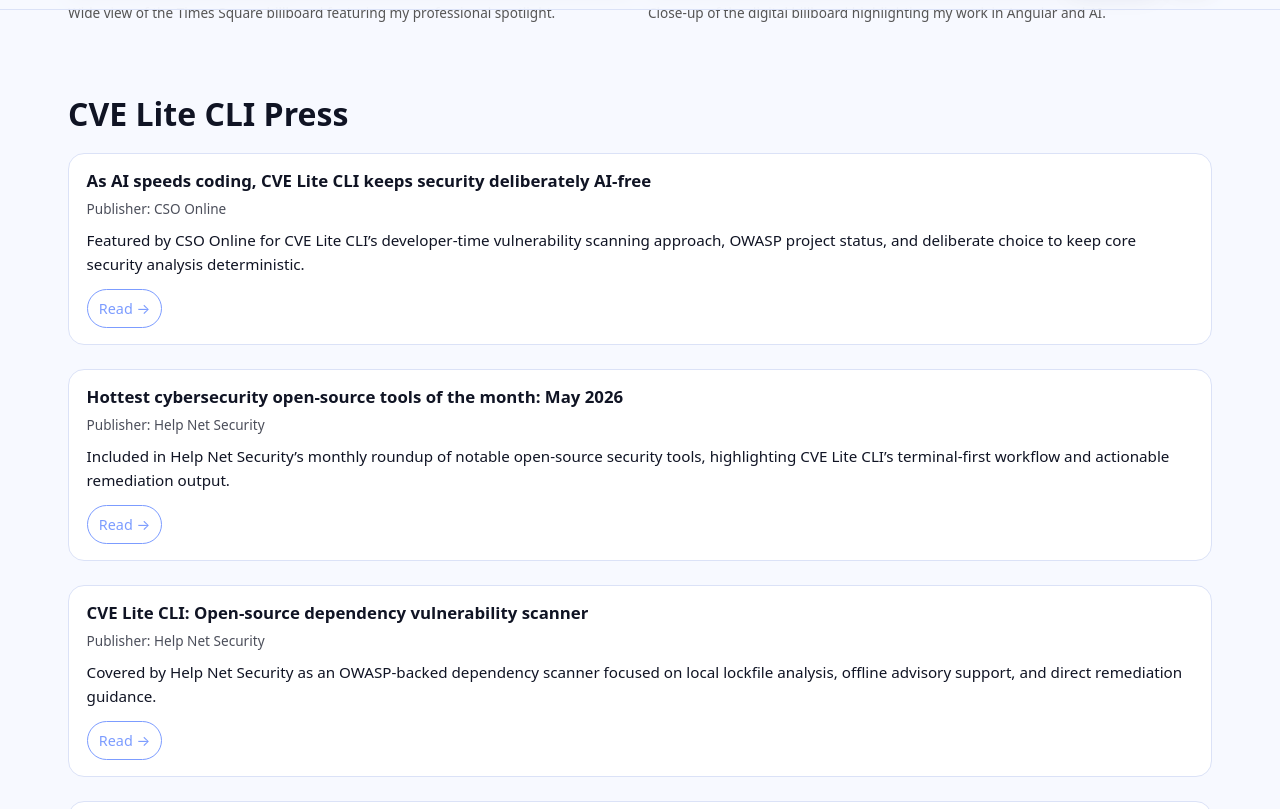
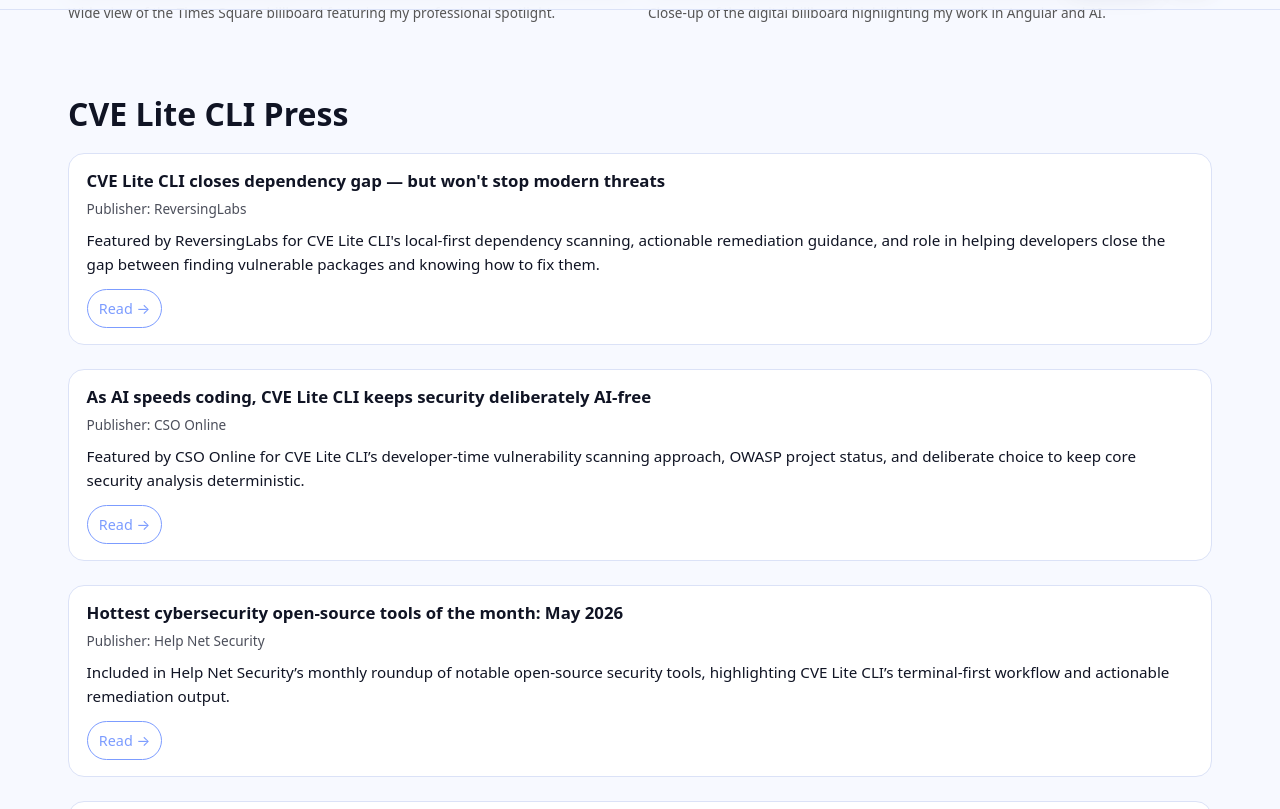
Before and after one commit to sonukapoor/sonukapoor-site.com, a Jekyll site: the page built from media.md, in a window 1280 px wide and 900 px high, scrolled down 797 px, cut to the strip 91-900 px from the top of the window. Built offline with Jekyll 4.4.1, drawn with Linux system fonts in a browser that asks for light colours.

Commit message:
feat: add ReversingLabs coverage and logo

```diff
--- a/media.md
+++ b/media.md
@@ -342,6 +342,14 @@
             publisher: { "@type": "Organization", name: "TechTarget" }
             url: "https://www.techtarget.com/searchenterpriseai/tip/Citizen-developers-are-redefining-enterprise-AI-development"
             about: { "@id": "https://sonukapoor.com/#person" }
+        - "@type": "ListItem"
+          position: 40
+          item:
+            "@type": "NewsArticle"
+            headline: "CVE Lite CLI closes dependency gap — but won't stop modern threats"
+            publisher: { "@type": "Organization", name: "ReversingLabs" }
+            url: "https://www.reversinglabs.com/blog/cve-lite-cli"
+            about: { "@id": "https://sonukapoor.com/#person" }
 ---
 
 I’ve been featured, quoted, and publicly recognized across leading publications, interviews, and high-visibility showcases that highlight my work in Angular, AI, and enterprise technology.
@@ -388,6 +396,17 @@
 <h2 class="media-section-title" id="cve-lite-press">CVE Lite CLI Press</h2>
 
 <div class="cards">
+
+  <div class="card">
+    <h2>CVE Lite CLI closes dependency gap — but won't stop modern threats</h2>
+    <div class="card-meta">Publisher: ReversingLabs</div>
+    <p class="card-desc">
+      Featured by ReversingLabs for CVE Lite CLI's local-first dependency scanning, actionable remediation guidance, and role in helping developers close the gap between finding vulnerable packages and knowing how to fix them.
+    </p>
+    <div class="card-actions">
+      <a href="https://www.reversinglabs.com/blog/cve-lite-cli" target="_blank" rel="noopener">Read →</a>
+    </div>
+  </div>
 
   <div class="card">
     <h2>As AI speeds coding, CVE Lite CLI keeps security deliberately AI-free</h2>
```
Also changed, not shown: other parts of media.md (+1 -1 lines), index.md (+3 -0 lines), images/media/reversinglabs.svg (added).
